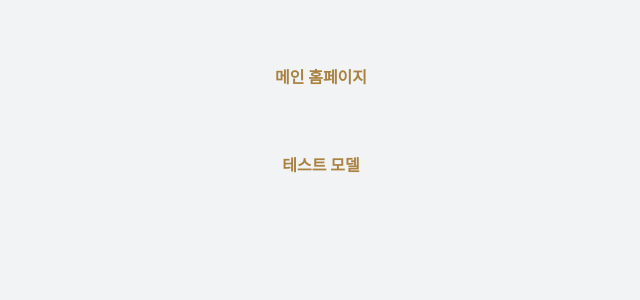
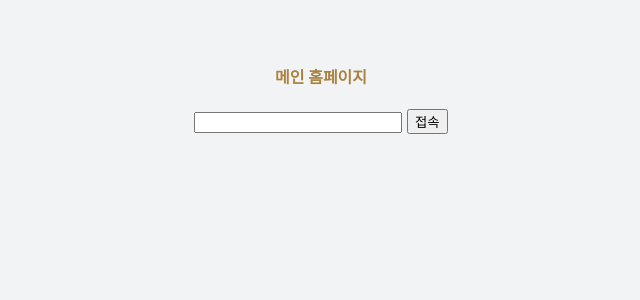
Before and after one commit to kwongyunghwan/link, a Next.js app: page / in a window 1280 px wide. Shown: the top 300 px of the page, without its empty margins (319-959 px from the left). Built offline with nearby package versions, Linux system fonts and the light colour scheme.

Commit message:
app/page input값 추가

```diff
--- a/app/page.js
+++ b/app/page.js
@@ -1,11 +1,12 @@
 import Link from "next/link";
+import './styles/module.css';
 
 export default function Home() {
 
   return (
     <div>
     <h4 className="title"><Link href="/components/main">메인 홈페이지</Link></h4>
-    <h4 className="title"><Link href="./components/test">테스트 모델</Link></h4>
+    <div className='title_sub'><input className='modal_input' type = "text"/> <button>접속</button></div>
   </div>
   )
 }
```
